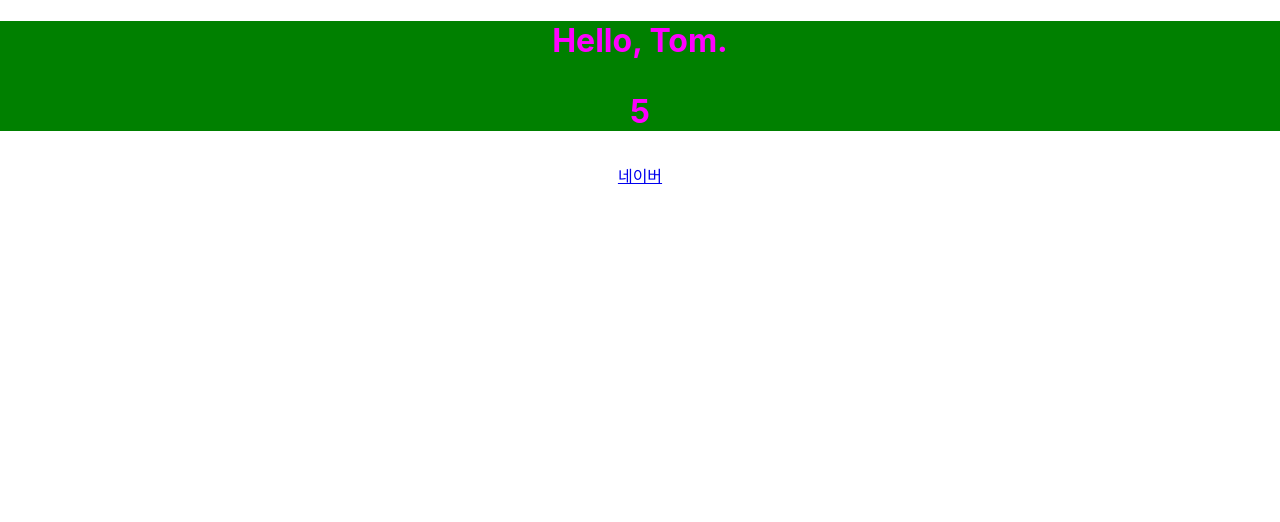
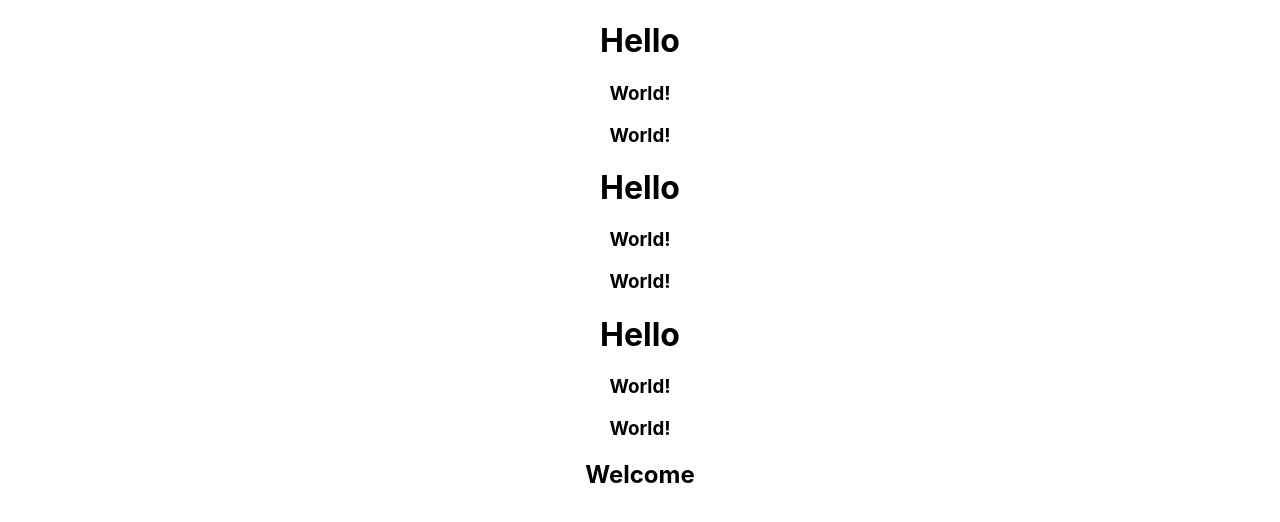
Before and after one commit to kyeongb-bin/reactVOCA, a React (Create React App) app: page / in a window 1280 px wide. Shown: the top 522 px of the page. Built offline with nearby package versions, Linux system fonts and the light colour scheme.

Commit message:
컴포넌트 정리

```diff
--- a/src/App.js
+++ b/src/App.js
@@ -1,22 +1,14 @@
 import './App.css';
+import Hello from './component/Hello';
+import Welcome from './component/Welcome';
 
 function App() {
-  const name = "Tom";
-  const naver = {
-    name: "네이버",
-    url: "https://naver.com",
-  };
   return (
     <div className="App">
-      <h1
-        style={{
-          color:"#f0f",
-          backgroundColor:"green",
-        }}
-      >
-        Hello, {name}.<p>{2 + 3}</p>
-      </h1>
-      <a href={naver.url}>{naver.name}</a>
+      <Hello />
+      <Hello />
+      <Hello />
+      <Welcome />
     </div>
   );
 }
--- /dev/null
+++ b/src/component/Hello.js
@@ -0,0 +1,11 @@
+import World from "./World";
+
+export default function Hello() {
+    return (
+        <div>
+            <h1>Hello</h1>
+            <World />
+            <World />
+        </div>
+    );
+}
--- /dev/null
+++ b/src/component/Welcome.js
@@ -0,0 +1,3 @@
+export default function Welcome() {
+    return <h2>Welcome</h2>;
+}
--- /dev/null
+++ b/src/component/World.js
@@ -0,0 +1,3 @@
+export default function World() {
+    return <h3>World!</h3>;
+}
```
